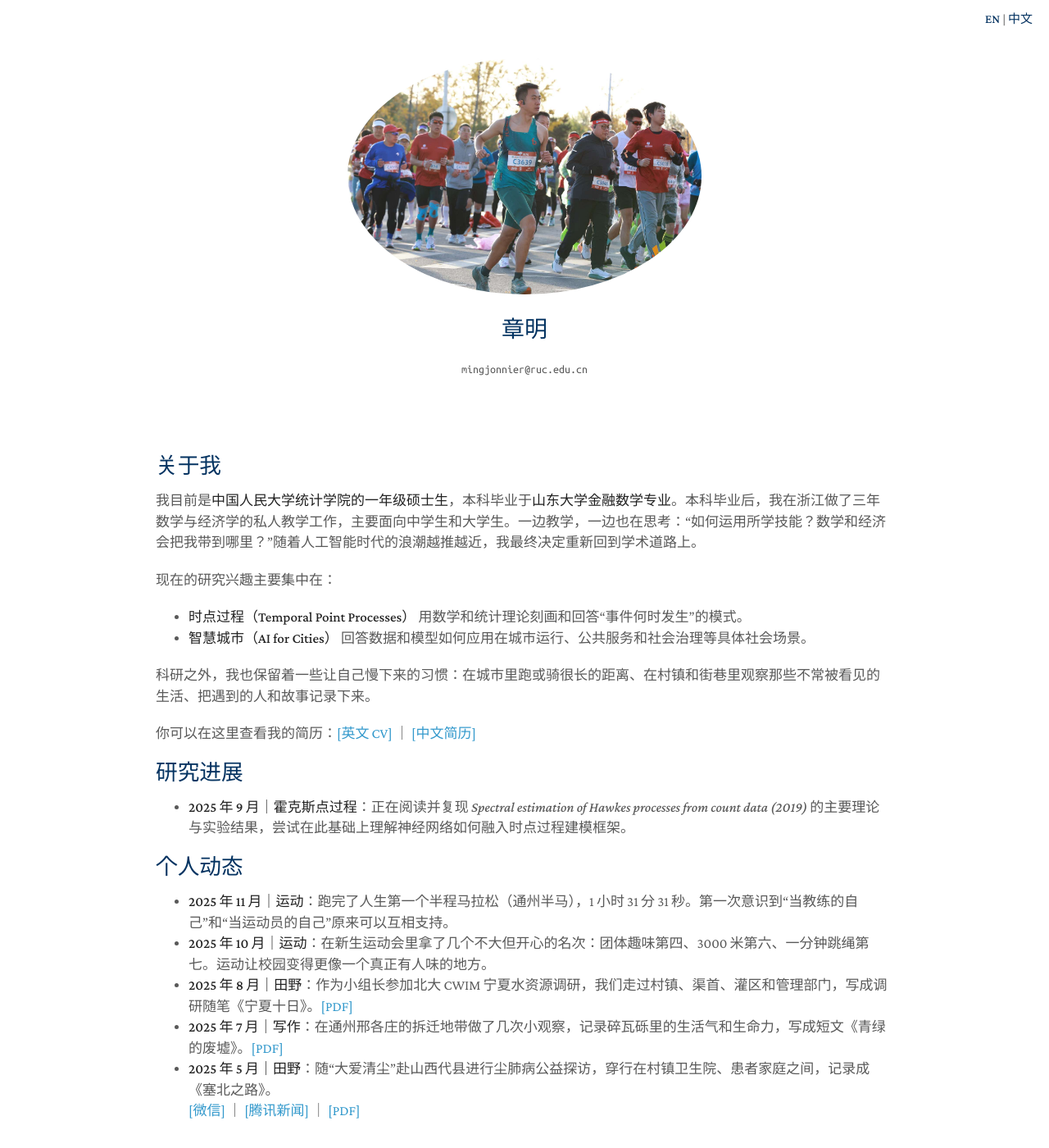
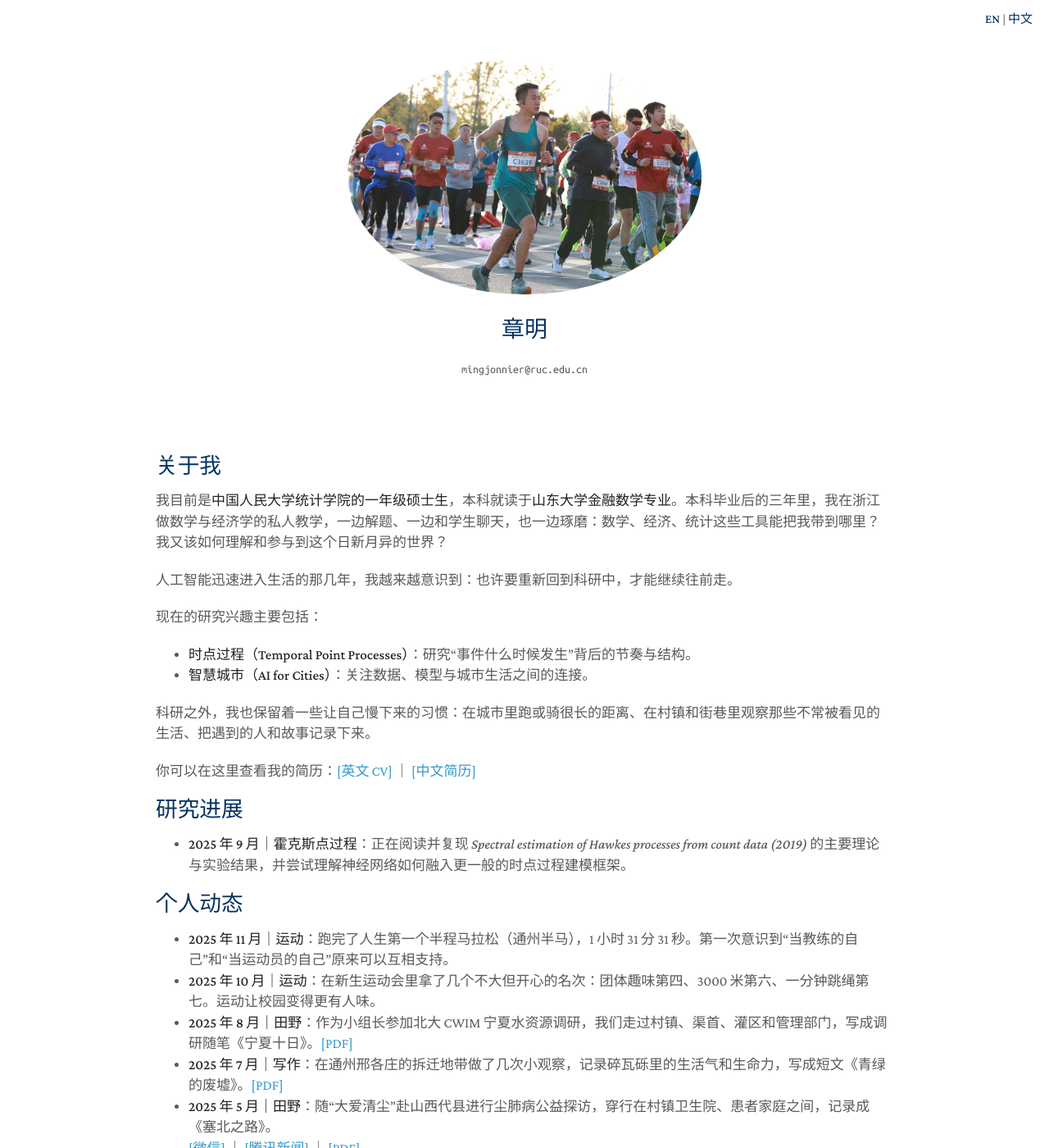
Before and after one commit to zhangming4153/zhangming4153.github.io, a Jekyll site: the page built from cn/index.md, in a window 1280 px wide and 1400 px high. Shown: the whole window at 82% size. Built offline with Jekyll 4.4.1, drawn with Linux system fonts in a browser that asks for light colours; a style sheet for code colours, icons or effects is not loaded.

Commit message:
Update index.md

```diff
--- a/cn/index.md
+++ b/cn/index.md
@@ -5,12 +5,14 @@ title: 章明
 ---
 
 ## 关于我
+我目前是**中国人民大学统计学院的一年级硕士生**，本科就读于**山东大学金融数学专业**。本科毕业后的三年里，我在浙江做数学与经济学的私人教学，一边解题、一边和学生聊天，也一边琢磨：数学、经济、统计这些工具能把我带到哪里？我又该如何理解和参与到这个日新月异的世界？
 
-我目前是**中国人民大学统计学院的一年级硕士生**，本科毕业于**山东大学金融数学专业**。本科毕业后，我在浙江做了三年数学与经济学的私人教学工作，主要面向中学生和大学生。一边教学，一边也在思考：“如何运用所学技能？数学和经济会把我带到哪里？”随着人工智能时代的浪潮越推越近，我最终决定重新回到学术道路上。
+人工智能迅速进入生活的那几年，我越来越意识到：也许要重新回到科研中，才能继续往前走。
 
-现在的研究兴趣主要集中在：
-- **时点过程（Temporal Point Processes）** 用数学和统计理论刻画和回答“事件何时发生”的模式。
-- **智慧城市（AI for Cities）** 回答数据和模型如何应用在城市运行、公共服务和社会治理等具体社会场景。
+现在的研究兴趣主要包括：
+- **时点过程（Temporal Point Processes）**：研究“事件什么时候发生”背后的节奏与结构。
+- **智慧城市（AI for Cities）**：关注数据、模型与城市生活之间的连接。
+
 
 科研之外，我也保留着一些让自己慢下来的习惯：在城市里跑或骑很长的距离、在村镇和街巷里观察那些不常被看见的生活、把遇到的人和故事记录下来。
 
@@ -20,13 +22,13 @@ title: 章明
 
 ## 研究进展
 
-- **2025 年 9 月｜霍克斯点过程**：正在阅读并复现 _Spectral estimation of Hawkes processes from count data (2019)_ 的主要理论与实验结果，尝试在此基础上理解神经网络如何融入时点过程建模框架。
+- **2025 年 9 月｜霍克斯点过程**：正在阅读并复现 _Spectral estimation of Hawkes processes from count data (2019)_ 的主要理论与实验结果，并尝试理解神经网络如何融入更一般的时点过程建模框架。
 
 
 ## 个人动态
 
 - **2025 年 11 月｜运动**：跑完了人生第一个半程马拉松（通州半马），1 小时 31 分 31 秒。第一次意识到“当教练的自己”和“当运动员的自己”原来可以互相支持。
-- **2025 年 10 月｜运动**：在新生运动会里拿了几个不大但开心的名次：团体趣味第四、3000 米第六、一分钟跳绳第七。运动让校园变得更像一个真正有人味的地方。
+- **2025 年 10 月｜运动**：在新生运动会里拿了几个不大但开心的名次：团体趣味第四、3000 米第六、一分钟跳绳第七。运动让校园变得更有人味。
 - **2025 年 8 月｜田野**：作为小组长参加北大 CWIM 宁夏水资源调研，我们走过村镇、渠首、灌区和管理部门，写成调研随笔《宁夏十日》。[[PDF]](/assets/Ningxia.pdf)
 - **2025 年 7 月｜写作**：在通州邢各庄的拆迁地带做了几次小观察，记录碎瓦砾里的生活气和生命力，写成短文《青绿的废墟》。[[PDF]](/assets/Greenruins.pdf)
 - **2025 年 5 月｜田野**：随“大爱清尘”赴山西代县进行尘肺病公益探访，穿行在村镇卫生院、患者家庭之间，记录成《塞北之路》。
```
